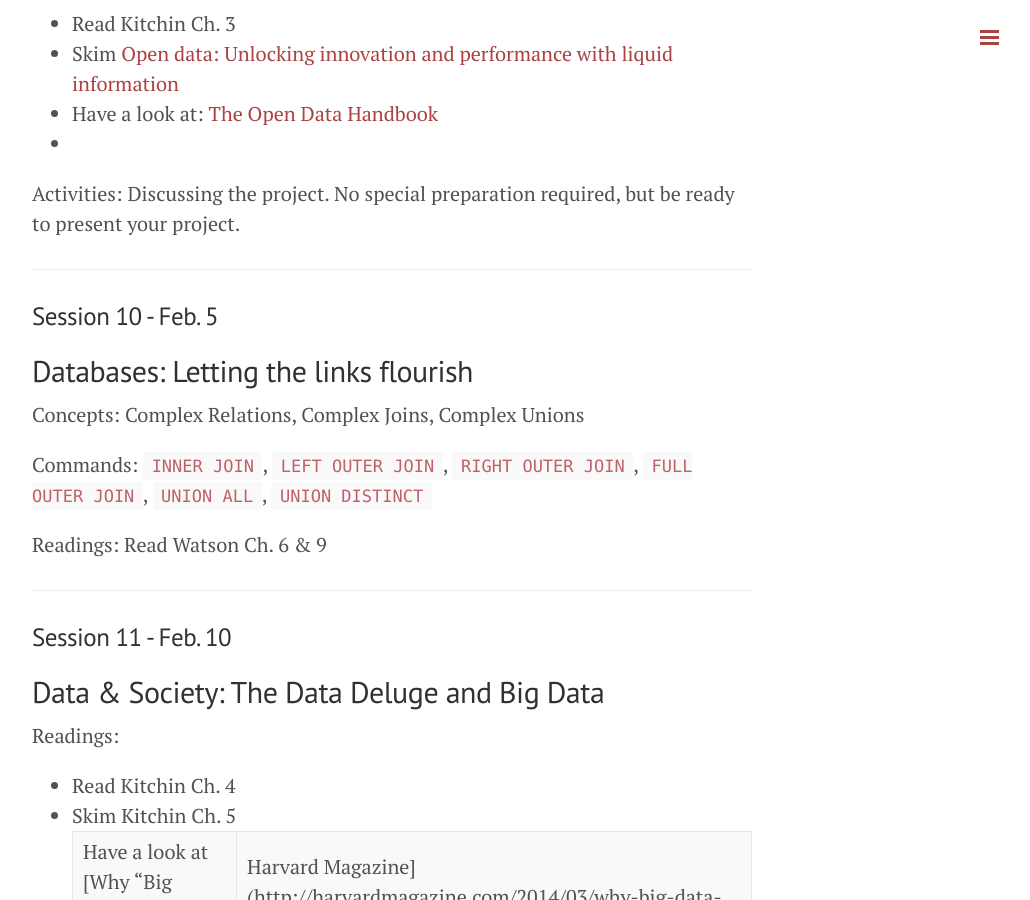
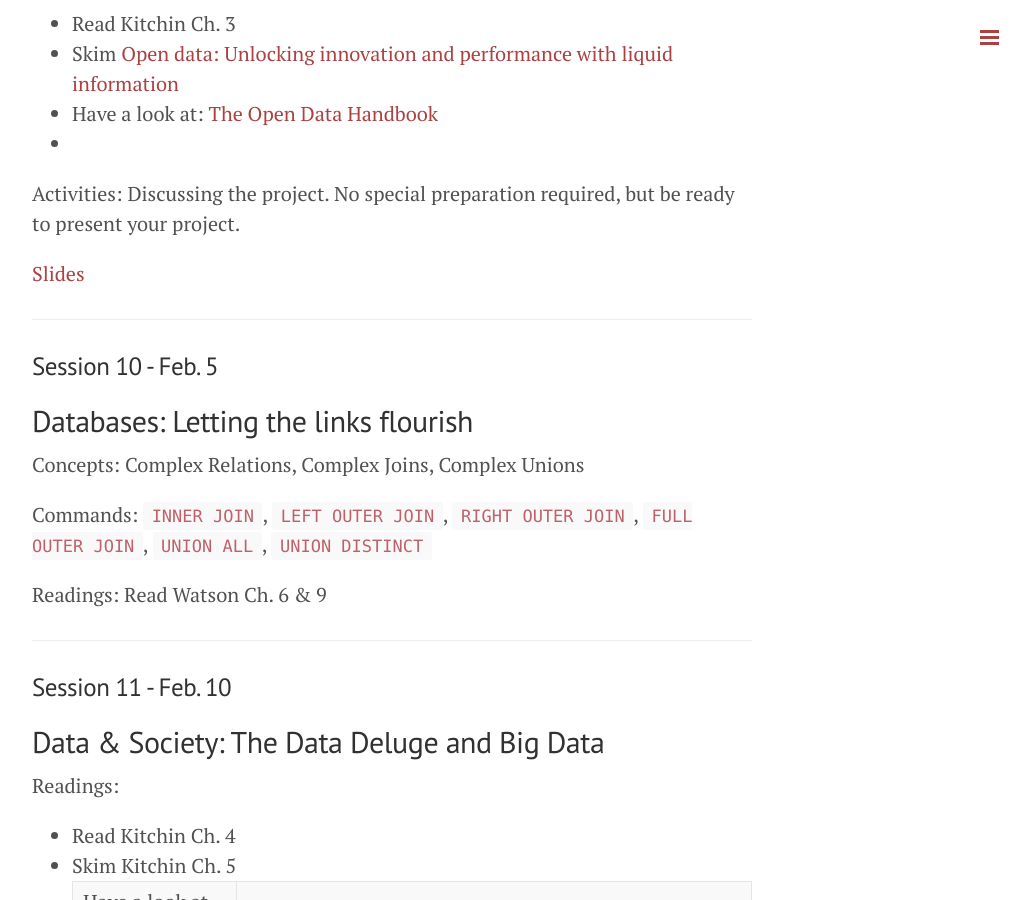
Before and after one commit to retrography/data-management, a Jekyll site: the page built from outline.markdown, in a window 1280 px wide and 900 px high, scrolled down 4172 px. Shown: the whole window, without its empty margins (248-1278 px from the left). Built offline with Jekyll 4.4.1, drawn with Linux system fonts in a browser that asks for light colours; Markdown is read by kramdown in place of the engine named in the settings.

Commit message:
Update outline.markdown

```diff
--- a/outline.markdown
+++ b/outline.markdown
@@ -131,6 +131,8 @@ Readings:
 -
 
 Activities: Discussing the project. No special preparation required, but be ready to present your project.
+
+[Slides]({{ site.baseurl }}/public/slides/session_09.pdf)
 
 ***
 
```
